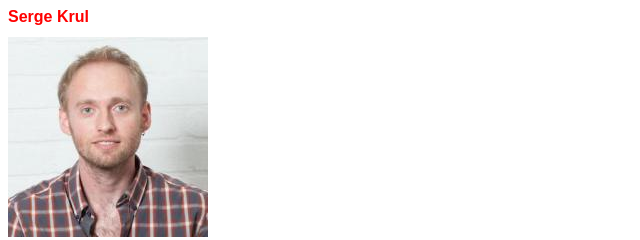
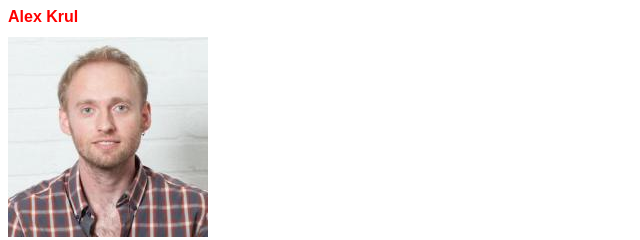
Before and after one commit to krulik/my-homepage, a plain HTML site: page index.html in a window 1280 px wide. Shown: the top 240 px of the page, 0-640 px from the left. Drawn offline with Linux system fonts and the light colour scheme.

Commit message:
changed my name to alex

```diff
--- a/index.html
+++ b/index.html
@@ -17,7 +17,7 @@
   }
 </style>
 
-<h1>Serge Krul</h1>
+<h1>Alex Krul</h1>
 
 <img title="That's me" src="ea17d4db9da6f854aa44821a5b946982.jpeg" alt="Alex Krul, my brother">
 
```
